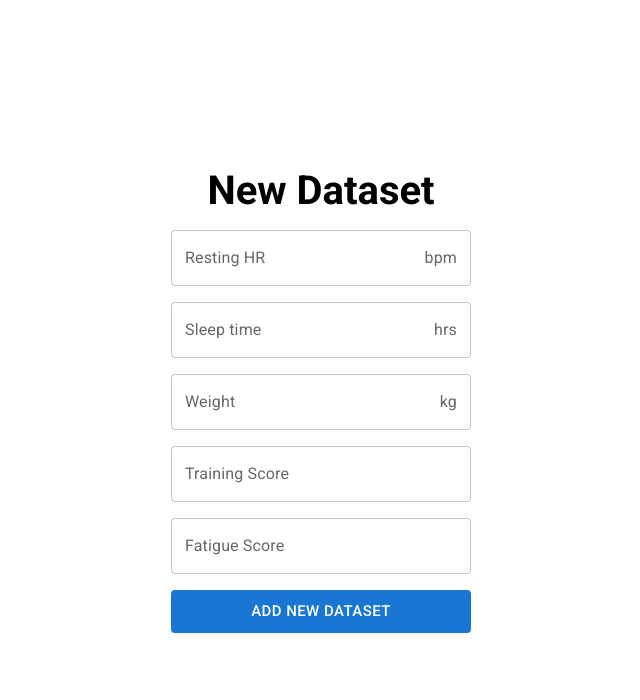
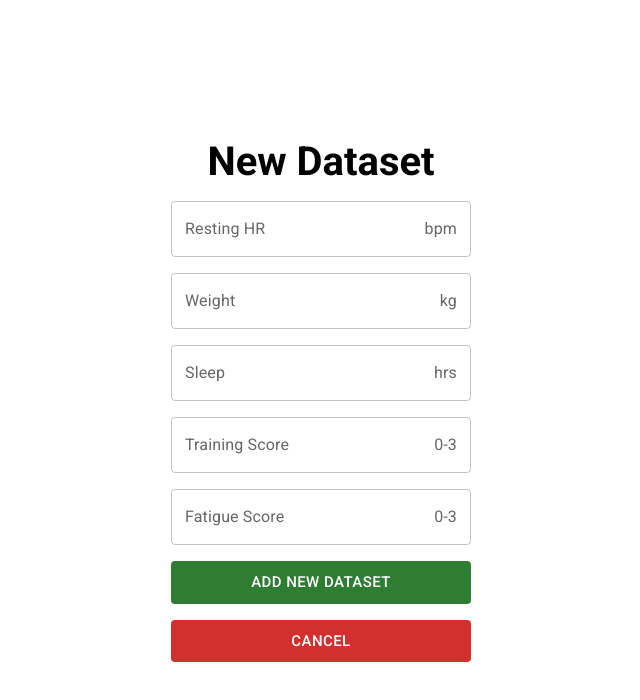
Before and after one commit to nicopicchio/training-log-client, a React (Create React App) app: page /add-dataset in a window 1280 px wide. Shown: the top 700 px of the page, without its empty margins (319-959 px from the left). Built offline with nearby package versions, Linux system fonts and the light colour scheme.

Commit message:
added input adornment and cancel button to ds form

```diff
--- a/src/components/AddDatasetForm.js
+++ b/src/components/AddDatasetForm.js
@@ -1,10 +1,16 @@
 import { TextField, Button } from '@mui/material';
 import InputAdornment from '@mui/material/InputAdornment';
+import { useNavigate } from 'react-router-dom';
 
 function AddDatasetForm() {
+	const navigate = useNavigate();
 	const handleSubmitDataset = (e) => {
 		e.preventDefault();
 		console.log('dataset added');
+	};
+	const handleCancel = (e) => {
+		e.preventDefault();
+		navigate('/menu');
 	};
 	return (
 		<div className='form-container'>
@@ -20,29 +26,53 @@ function AddDatasetForm() {
 				/>
 				<TextField
 					type='text'
+					name='weight'
+					label='Weight'
+					InputProps={{
+						endAdornment: <InputAdornment position='end'>kg</InputAdornment>,
+					}}
+				/>
+				<TextField
+					type='text'
 					name='sleep'
-					label='Sleep time'
+					label='Sleep'
 					InputProps={{
 						endAdornment: <InputAdornment position='end'>hrs</InputAdornment>,
 					}}
 				/>
 				<TextField
 					type='text'
-					name='weight'
-					label='Weight'
+					name='training'
+					label='Training Score'
 					InputProps={{
-						endAdornment: <InputAdornment position='end'>kg</InputAdornment>,
+						endAdornment: <InputAdornment position='end'>0-3</InputAdornment>,
 					}}
 				/>
-				<TextField type='text' name='training' label='Training Score' />
-				<TextField type='text' name='fatigue' label='Fatigue Score' />
+				<TextField
+					type='text'
+					name='fatigue'
+					label='Fatigue Score'
+					InputProps={{
+						endAdornment: <InputAdornment position='end'>0-3</InputAdornment>,
+					}}
+				/>
 				<Button
 					type='submit'
 					variant='contained'
 					disableElevation
 					size='large'
+					color='success'
 					onClick={handleSubmitDataset}>
 					Add New Dataset
+				</Button>
+				<Button
+					type='submit'
+					variant='contained'
+					disableElevation
+					size='large'
+					color='error'
+					onClick={handleCancel}>
+					Cancel
 				</Button>
 			</form>
 		</div>
--- a/src/components/LoginForm.js
+++ b/src/components/LoginForm.js
@@ -3,6 +3,9 @@ import axios from 'axios';
 import { TextField, Button } from '@mui/material';
 import { useState } from 'react';
 import { Link, useNavigate } from 'react-router-dom';
+import InputAdornment from '@mui/material/InputAdornment';
+import AccountCircle from '@mui/icons-material/AccountCircle';
+import PasswordIcon from '@mui/icons-material/Password';
 // import ThemeSelector from '../components/ThemeSelector';
 
 const emptyForm = {
@@ -56,6 +59,13 @@ function LoginForm({ setLoggedUser }) {
 					label='Email'
 					onChange={onLoginFormChange}
 					required
+					InputProps={{
+						startAdornment: (
+							<InputAdornment position='start'>
+								<AccountCircle />
+							</InputAdornment>
+						),
+					}}
 				/>
 				<TextField
 					name='password'
@@ -63,6 +73,13 @@ function LoginForm({ setLoggedUser }) {
 					label='Password'
 					onChange={onLoginFormChange}
 					required
+					InputProps={{
+						startAdornment: (
+							<InputAdornment position='start'>
+								<PasswordIcon />
+							</InputAdornment>
+						),
+					}}
 				/>
 				<Button type='submit' variant='contained' disableElevation size='large'>
 					Login
```
